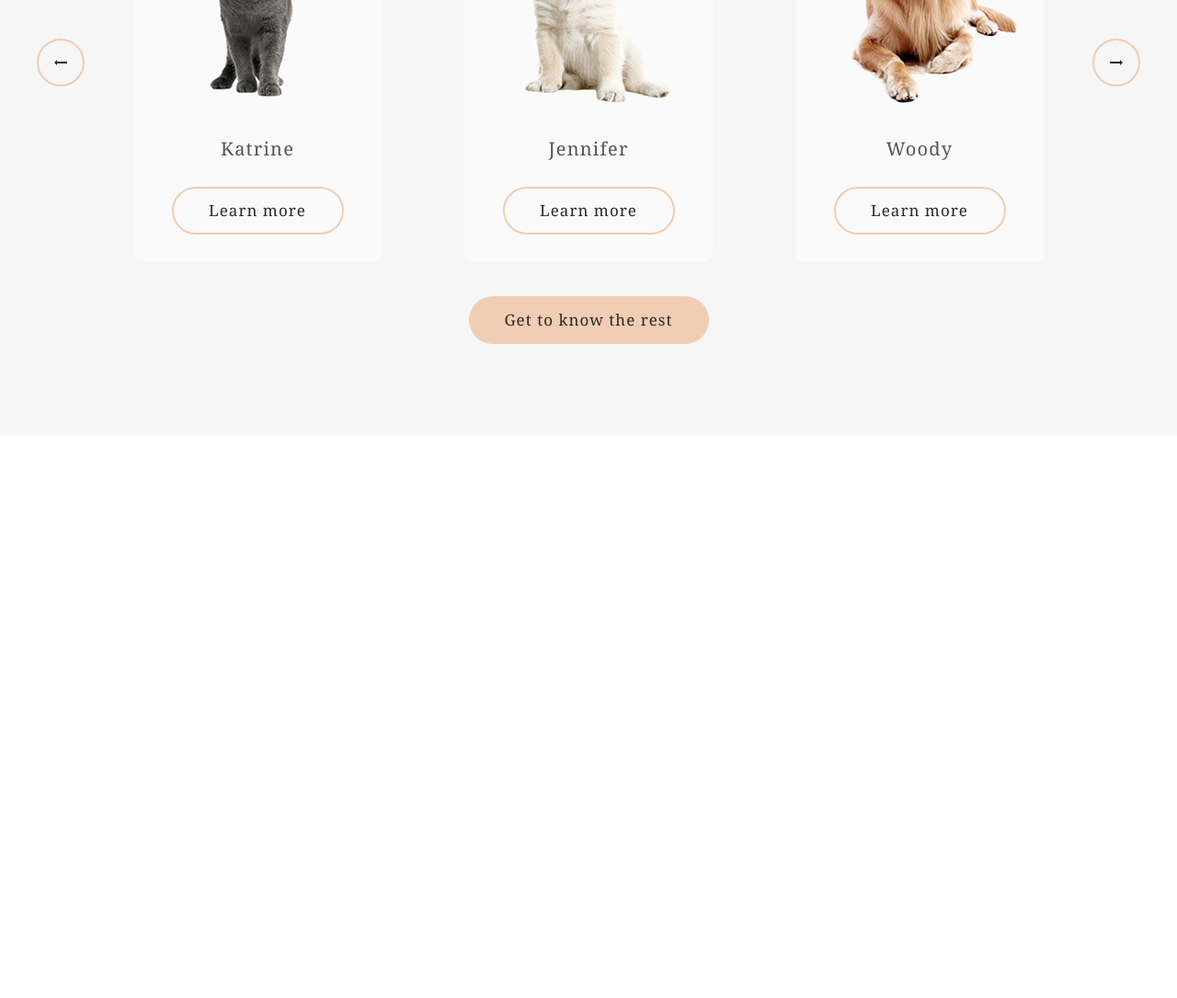
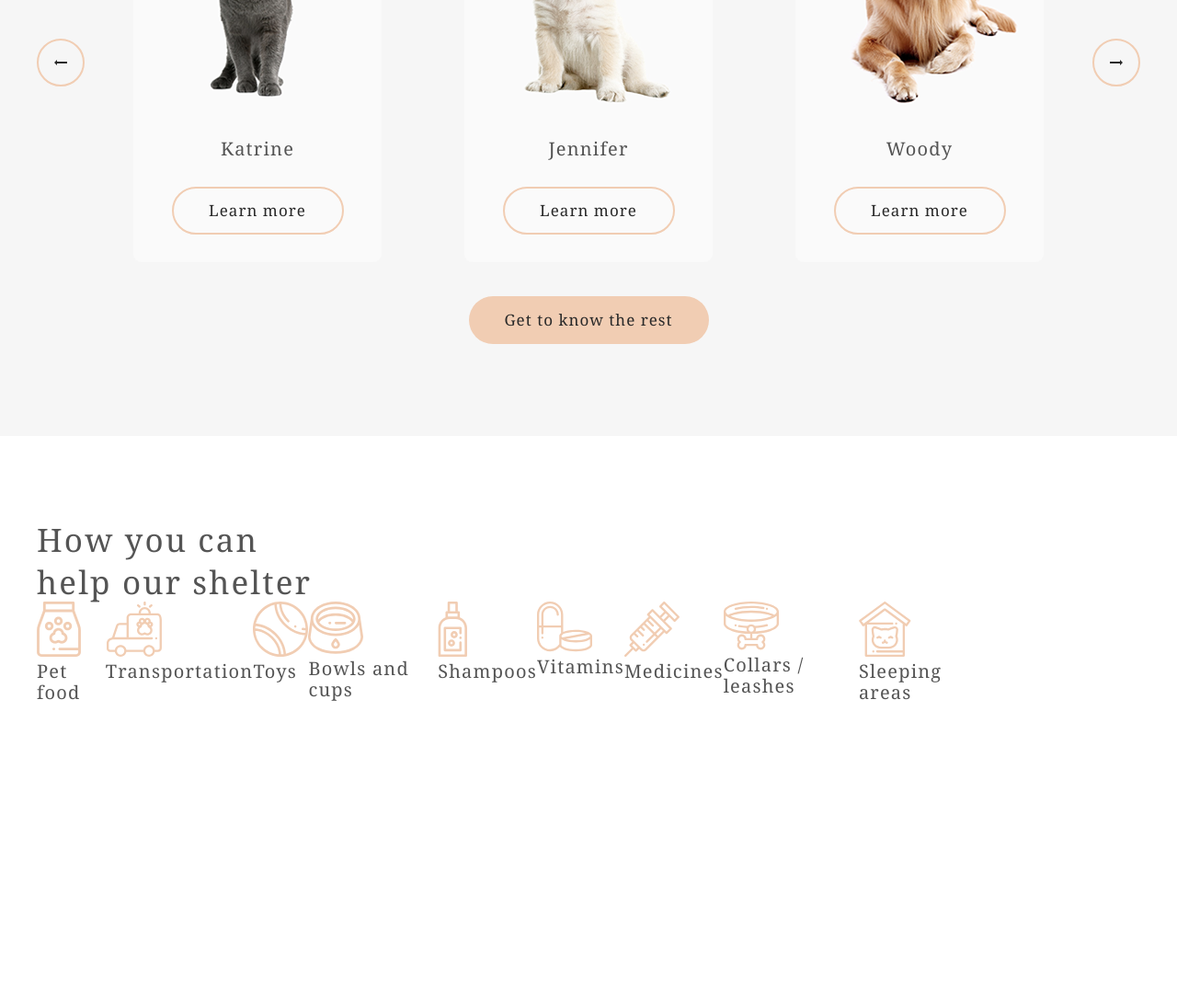
Before and after one commit to yulya-radevich/Cozy-House, a website: page index.html in a window 1280 px wide. Shown: the part 1899-2984 px from the top of the page at 92% size. Before the commit the page ends 2373 px from the top, so only its background shows below. Drawn offline with Linux system fonts and the light colour scheme.

Commit message:
feat: add base structure help-shelter section

```diff
--- a/index.html
+++ b/index.html
@@ -98,6 +98,34 @@
             </div>
         </div>
     </section>
+    <section class="help-shelter">
+        <div class="help-shelter__container">
+            <div class="help-shelter__container-information">
+                <h3 class="help-shelter__title">How you can help
+                    our shelter</h3>
+                <div class="help-shelter__box">
+                    <div class="help-shelter__item"><img src="src/img/pet-food.svg" alt="Photo">
+                        <p class="help-shelter__name">Pet food</p></div>
+                    <div class="help-shelter__item"><img src="src/img/transportation.svg" alt="Photo">
+                        <p class="help-shelter__name">Transportation</p></div>
+                    <div class="help-shelter__item"><img src="src/img/toys.svg" alt="Photo">
+                        <p class="help-shelter__name">Toys</p></div>
+                    <div class="help-shelter__item"><img src="src/img/bowls-and-cups.svg" alt="Photo">
+                        <p class="help-shelter__name">Bowls and cups</p></div>
+                    <div class="help-shelter__item"><img src="src/img/shampoos.svg" alt="Photo">
+                        <p class="help-shelter__name">Shampoos</p></div>
+                    <div class="help-shelter__item"><img src="src/img/vitamins.svg" alt="Photo">
+                        <p class="help-shelter__name">Vitamins</p></div>
+                    <div class="help-shelter__item"><img src="src/img/medicines.svg" alt="Photo">
+                        <p class="help-shelter__name">Medicines</p></div>
+                    <div class="help-shelter__item"><img src="src/img/collars-or-leashes.svg" alt="Photo">
+                        <p class="help-shelter__name">Collars / leashes</p></div>
+                    <div class="help-shelter__item"><img src="src/img/sleeping-area.svg" alt="Photo">
+                        <p class="help-shelter__name">Sleeping areas</p></div>
+                </div>
+            </div>
+        </div>
+    </section>
 </main>
 <script src="public/bundle.js"></script>
 </body>
--- a/src/scss/style.scss
+++ b/src/scss/style.scss
@@ -252,6 +252,47 @@ body {
       }
     }
   }
+  .help-shelter__container{
+    width: 100%;
+    height: 611px;
+    background-color: $color-whit;
+    display: flex;
+    align-items: center;
+    justify-content: center;
+
+    .help-shelter__container-information{
+      width: 1200px;
+      height: 431px;
+
+      .help-shelter__title{
+        font-family: $georgia-ff;
+        font-style: normal;
+        font-weight: 400;
+        font-size: $fs-grey-title;
+        line-height: 130%;
+        letter-spacing: $ls-text;
+        color: $color-grey-title;
+        width: 308px;
+        height: 90px;
+      }
+
+      .help-shelter__box{
+        width: 1026px;
+        height: 281px;
+        display: flex;
+
+        .help-shelter__name{
+          font-family: $georgia-ff;
+          font-style: normal;
+          font-weight: 400;
+          font-size: $fs-name-pets;
+          line-height: 115%;
+          letter-spacing: $ls-text;
+          color: $color-grey-title;
+        }
+      }
+    }
+  }
 }
 
 @import "media";
```
Also changed, not shown: public/style.css, src/img/bowls-and-cups.svg (added), src/img/collars-or-leashes.svg (added), src/img/medicines.svg (added), src/img/pet-food.svg (added), src/img/shampoos.svg (added), src/img/sleeping-area.svg (added), src/img/toys.svg (added), src/img/transportation.svg (added), src/img/vitamins.svg (added).
